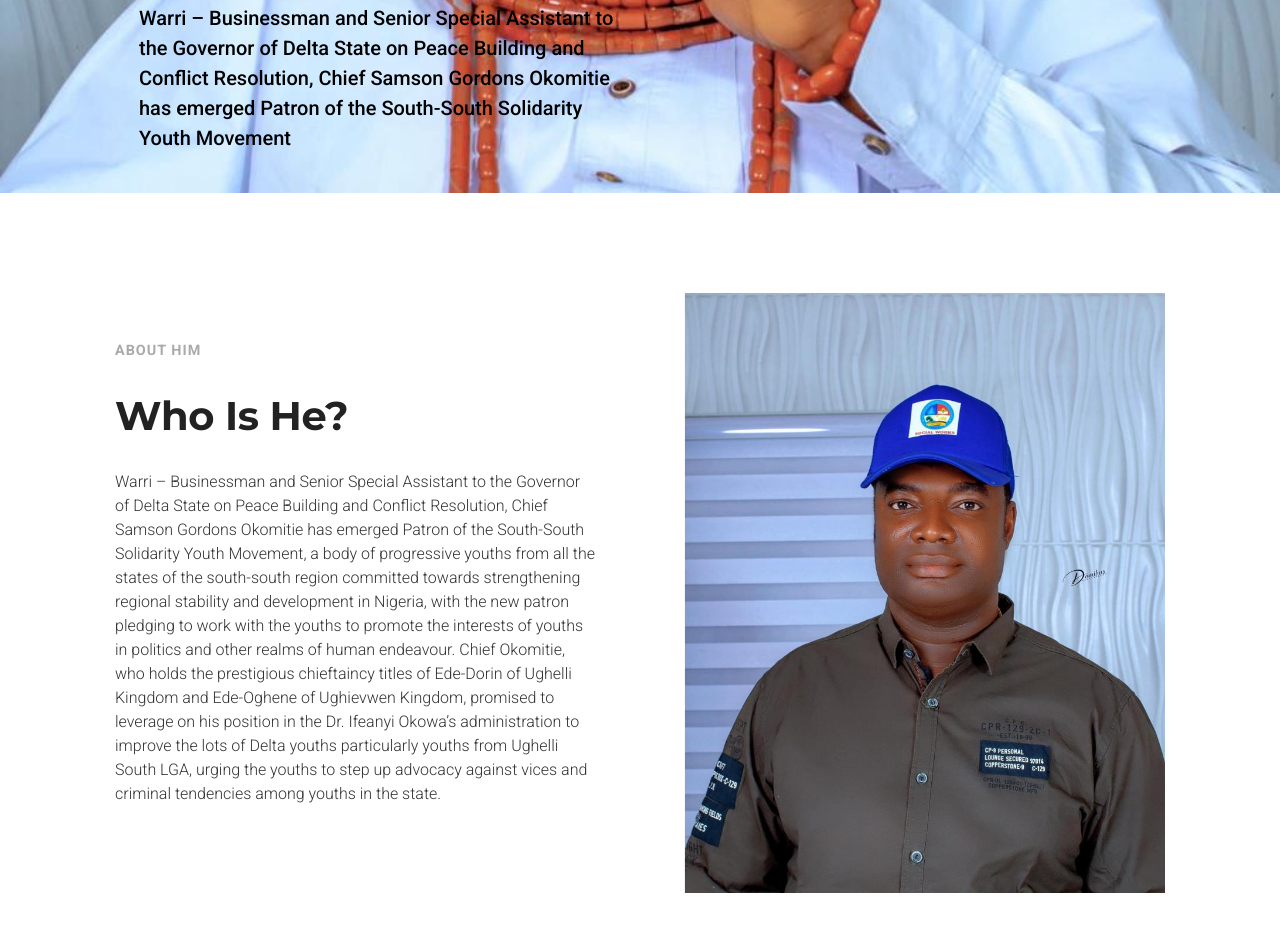
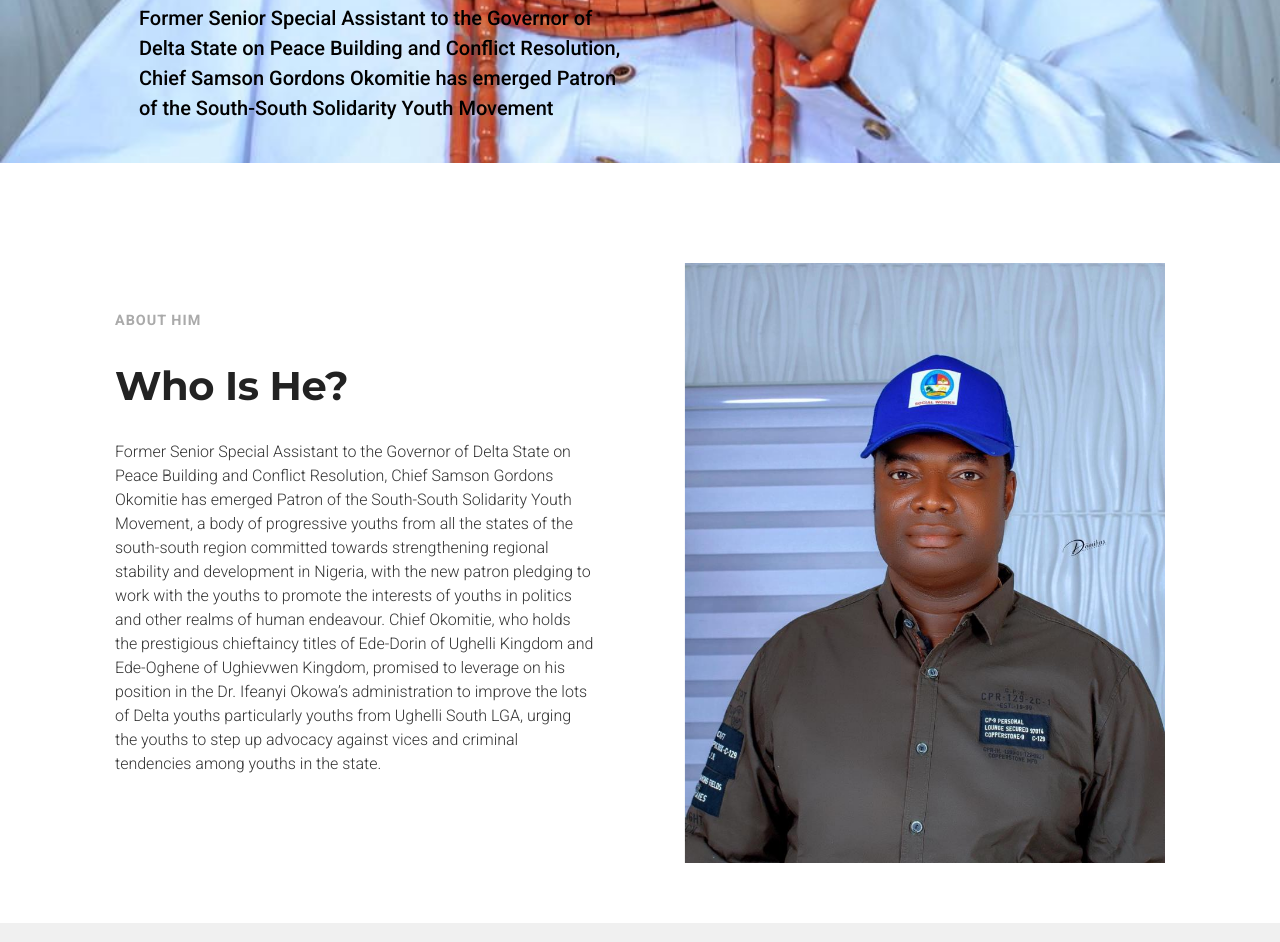
Before and after one commit to lesley-ayemi/election, a plain HTML site: page index.html in a window 1280 px wide. Shown: the part 587-1529 px from the top of the page. Drawn offline with Linux system fonts and the light colour scheme.

Commit message:
modified some texts

```diff
--- a/index.html
+++ b/index.html
@@ -176,7 +176,7 @@
 
 								<!-- Text -->
 								<p class="p-hero animated text-bold" data-animation="fadeInUp" data-animation-delay="400" style="color: black; font-size: 20px; font-weight: 500;">
-									Warri – Businessman and Senior Special Assistant to the Governor of Delta State on Peace Building and Conflict Resolution, Chief Samson Gordons Okomitie has emerged Patron of the South-South Solidarity Youth Movement
+									Former Senior Special Assistant to the Governor of Delta State on Peace Building and Conflict Resolution, Chief Samson Gordons Okomitie has emerged Patron of the South-South Solidarity Youth Movement
 								</p>
 
 							</div>
@@ -221,7 +221,7 @@
 
 								<!-- Text -->
 								<p class="animated" data-animation="fadeInUp" data-animation-delay="500">
-									Warri – Businessman and Senior Special Assistant to the Governor of Delta State on Peace Building and Conflict Resolution, Chief Samson Gordons Okomitie has emerged Patron of the South-South Solidarity Youth Movement, a body of progressive youths from all the states of the south-south region committed towards strengthening regional stability and development in Nigeria, with the new patron pledging to work with the youths to promote the interests of youths in politics and other realms of human endeavour.
+									Former Senior Special Assistant to the Governor of Delta State on Peace Building and Conflict Resolution, Chief Samson Gordons Okomitie has emerged Patron of the South-South Solidarity Youth Movement, a body of progressive youths from all the states of the south-south region committed towards strengthening regional stability and development in Nigeria, with the new patron pledging to work with the youths to promote the interests of youths in politics and other realms of human endeavour.
 
 									Chief Okomitie, who holds the prestigious chieftaincy titles of Ede-Dorin of Ughelli Kingdom and Ede-Oghene of Ughievwen Kingdom, promised to leverage on his position in the Dr. Ifeanyi Okowa’s administration to improve the lots of Delta youths particularly youths from Ughelli South LGA, urging the youths to step up advocacy against vices and criminal tendencies among youths in the state.
 
```
Also changed, not shown: 1 other file.
